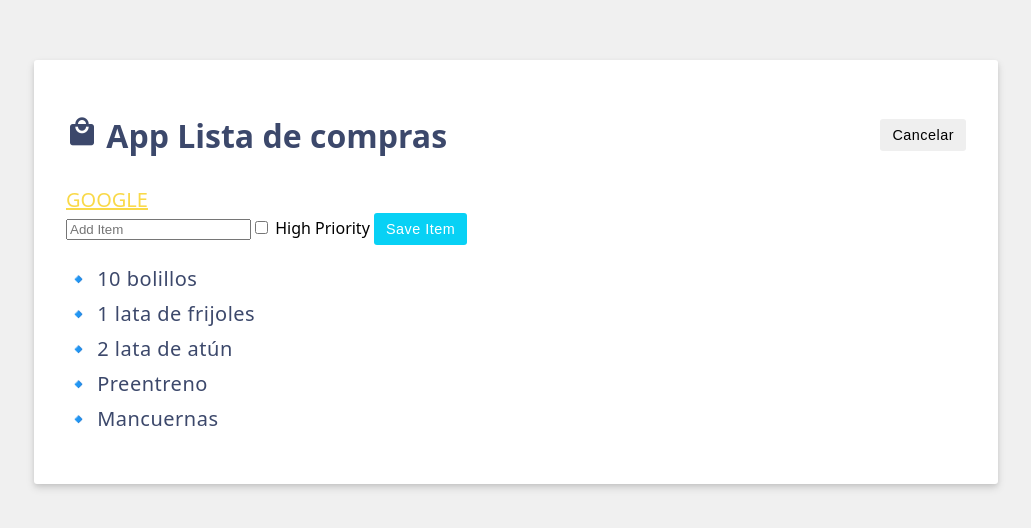
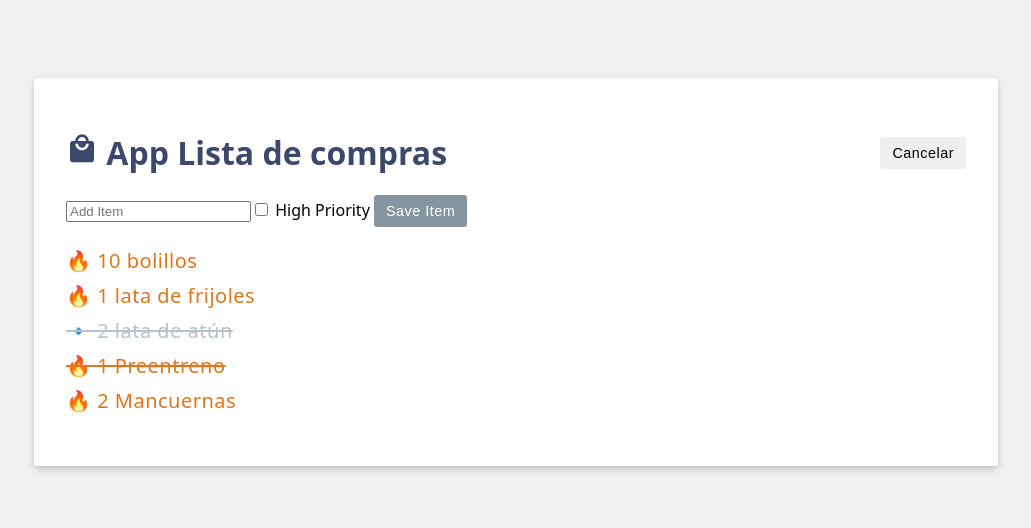
Before and after one commit to Ismael101003/DADM-2024B, a Vue app: page / in a window 1280 px wide. Shown: the part 128-656 px from the top of the page, without its empty margins (124-1155 px from the left). Built offline with nearby package versions, Linux system fonts and the light colour scheme.

Commit message:
⭐FEAT: Añadir clase estatica

```diff
--- a/src/App.vue
+++ b/src/App.vue
@@ -5,11 +5,11 @@ const header = ref('App Lista de compras')
 //Item model
 
 const items = ref([
-  { id: 1, label: '10 bolillos' },
-  { id: 2, label: '1 lata de frijoles' },
-  { id: 3, label: '2 lata de atún' },
-  { id: 4, label: 'Preentreno' },
-  { id: 5, label: 'Mancuernas' }
+  { id: 1, label: '10 bolillos',purchased: false, priority : true },
+  { id: 2, label: '1 lata de frijoles',purchased: false, priority : true},
+  { id: 3, label: '2 lata de atún',purchased: true, priority : false},
+  { id: 4, label: '1 Preentreno' ,purchased: true, priority : true},
+  { id: 5, label: '2 Mancuernas' ,purchased: false, priority : true}
 ])
 //item metod
 const saveItem = () => {
@@ -30,20 +30,14 @@ const ActivatedEdition = (activated) => {
 <template>
   <div class="header">
     <h1>
-    <i class="material-icons shopping-cart-icon"> local_mall </i>
-    {{ header }}
+      <i class="material-icons shopping-cart-icon"> local_mall </i>
+      {{ header }}
     </h1>
     <button v-if="editing" class="btn" @click="ActivatedEdition(false)">Cancelar</button>
     <button v-else class="btn btn-primary" @click="ActivatedEdition(true)">Agregar articulo</button>
   </div>
 
   <!--colocando un hiperlink-->
-  <a :href="newItem.trim() === '' ? 'https://www.google.com' : 'https://' + newItem" target="_blank">
-    {{ newItem.trim() === '' ? 'GOOGLE' : newItem }}
-</a>
-
-
-
 
   <form class="add-item form" v-if="editing" v-on:submit.prevent="saveItem">
     <!-- entrada de texto -->
@@ -54,14 +48,18 @@ const ActivatedEdition = (activated) => {
       High Priority
     </label>
     <!-- Boton -->
-    <button class="btn btn-primary">Save Item</button>
+    <button :disabled="newItem.length === 0" class="btn btn-primary">Save Item</button>
   </form>
 
   <ul>
-    <li v-for="{ id, label } in items" v-bind:key="id">🔹 {{ label }}</li>
+    <li
+    v-for="{ id, label, purchased, priority } in items"
+    v-bind:key="id"
+    class="amazing"
+    v-bind:class="{priority: priority, strikeout: purchased}"> {{priority ? "🔥" : "🔹"}} {{ label }}
+  </li>
   </ul>
   <p v-if="items.length === 0">🥀No hay elementos en la lista🥀</p>
-
 </template>
 
 <style scoped>
--- a/src/assets/main.css
+++ b/src/assets/main.css
@@ -120,7 +120,7 @@ li input {
   background: #606f7b;
 }
 .btn-primary {
-  background: #08d1f5;
+  background: #1c9282;
   color: #ffffff;
 }
 .btn-primary:hover {
```
